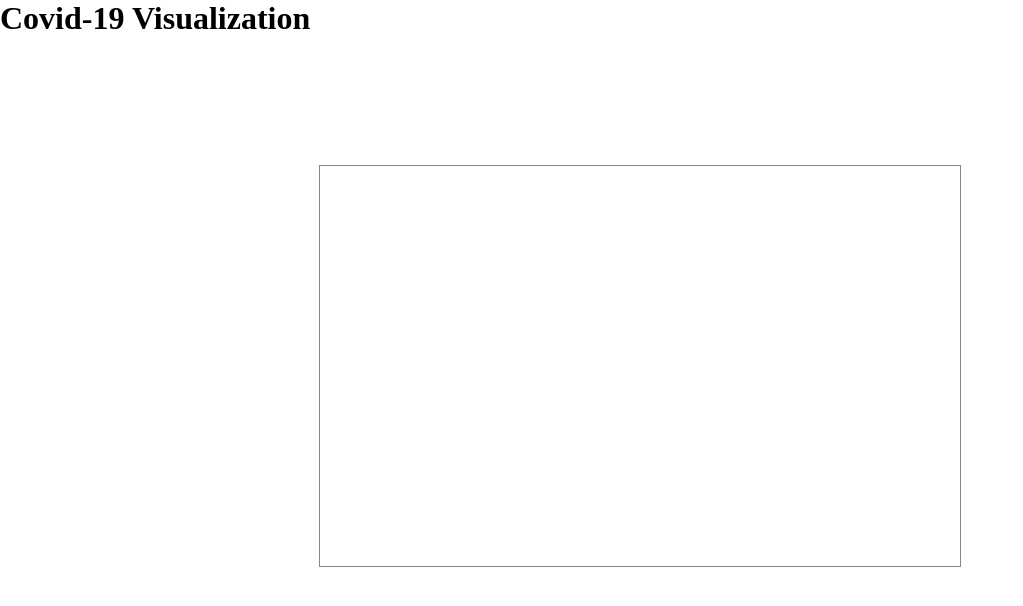
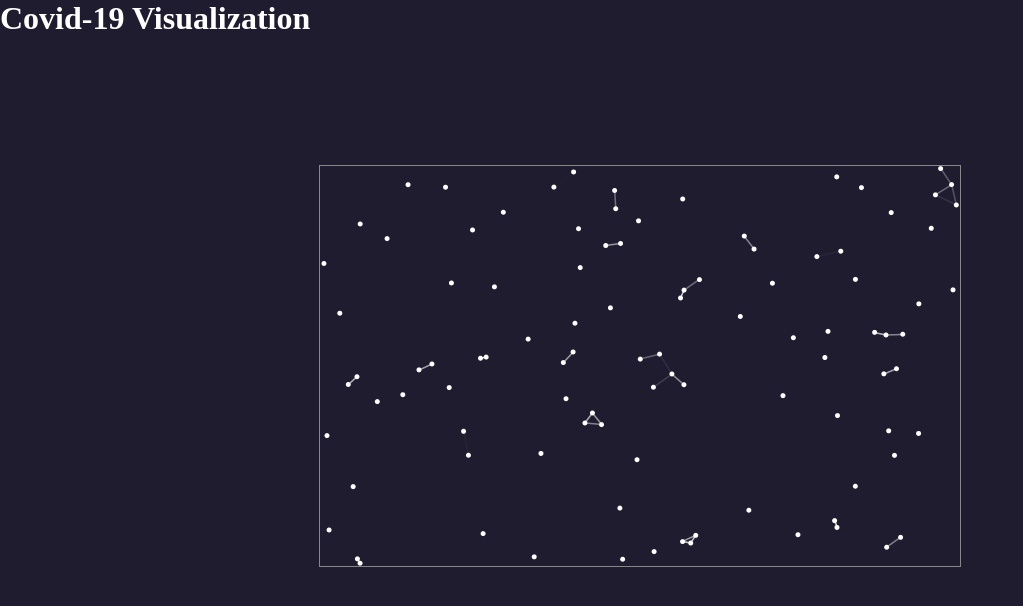
Before and after one commit to liwll/covid-sim-vizathon-2021, a plain HTML site: page src/index.html in a window 1280 px wide. Shown: the whole page, without its empty margins (0-1023 px from the left). Drawn offline with Linux system fonts and the light colour scheme.

Commit message:
Update color scheme

```diff
--- a/src/style.css
+++ b/src/style.css
@@ -1,11 +1,17 @@
 body {
     margin: 0;
+    background-color: #1f1c30;
+}
+
+h1 {
+    color: white;
 }
 
 canvas {
     display: block;
     width: 50%;
     height: 50%;
+    background-color: #1f1c30;
     border: 1px solid rgb(135, 135, 135);
     margin: 10% auto;
 }
```
